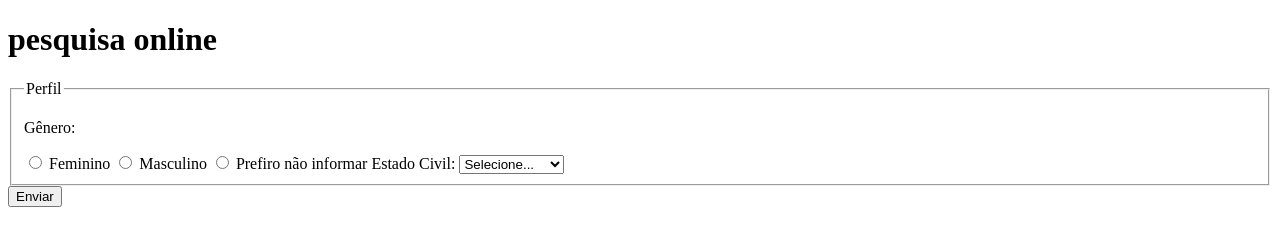
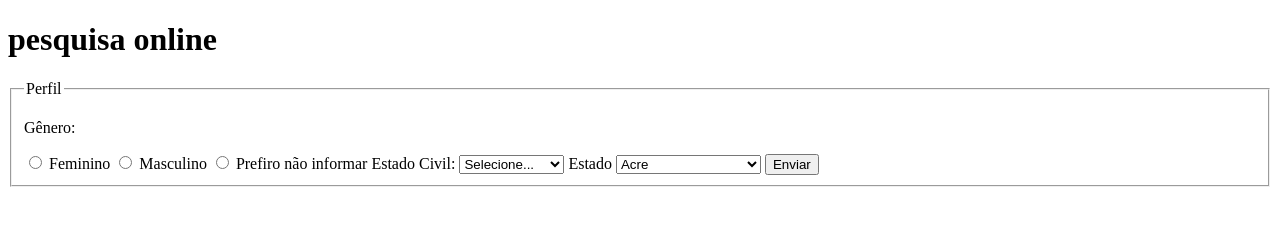
Before and after one commit to joaovnicius1/pesquisa-culturama, a plain HTML site: page index.html in a window 1280 px wide. Drawn offline with Linux system fonts and the light colour scheme.

Commit message:
Adicionar opcoes de estado

```diff
--- a/index.html
+++ b/index.html
@@ -52,8 +52,37 @@
                     <option value="Divorciado">Divorciado</option>
                     <option value="Casado">União Estável</option>
                 </select>
-           </fieldset>
 
+                <label for="userState">Estado</label>
+                <select name="userState">
+                   <option value="AC">Acre</option>
+                   <option value="AL">Alagoas</option>
+                   <option value="AP">Amapá</option>
+                   <option value="AM">Amazonas</option>
+                   <option value="BA">Bahia</option>
+                   <option value="CE">Ceará</option>
+                   <option value="DF">Distrito Federal</option>
+                   <option value="ES">Espirito Santo</option>
+                   <option value="GO">Goiás</option>
+                   <option value="MA">Maranhão</option>
+                   <option value="MS">Mato Grosso do Sul</option>
+                   <option value="MT">Mato Grosso</option>
+                   <option value="MG">Minas Gerais</option>
+                   <option value="PA">Pará</option>
+                   <option value="PB">Paraíba</option>
+                   <option value="PR">Paraná</option>
+                   <option value="PE">Pernambuco</option>
+                   <option value="PI">Piauí</option>
+                   <option value="RJ">Rio de Janeiro</option>
+                   <option value="RN">Rio Grande do Norte</option>
+                   <option value="RS">Rio Grande do Sul</option>
+                   <option value="RO">Rondônia</option>
+                   <option value="RR">Roraima</option>
+                   <option value="SC">Santa Catarina</option>
+                   <option value="SP">São Paulo</option>
+                   <option value="SE">Sergipe</option>
+                   <option value="TO">Tocantins</option>
+                </select>
 
 
             <button type="submit">Enviar</button>
```
